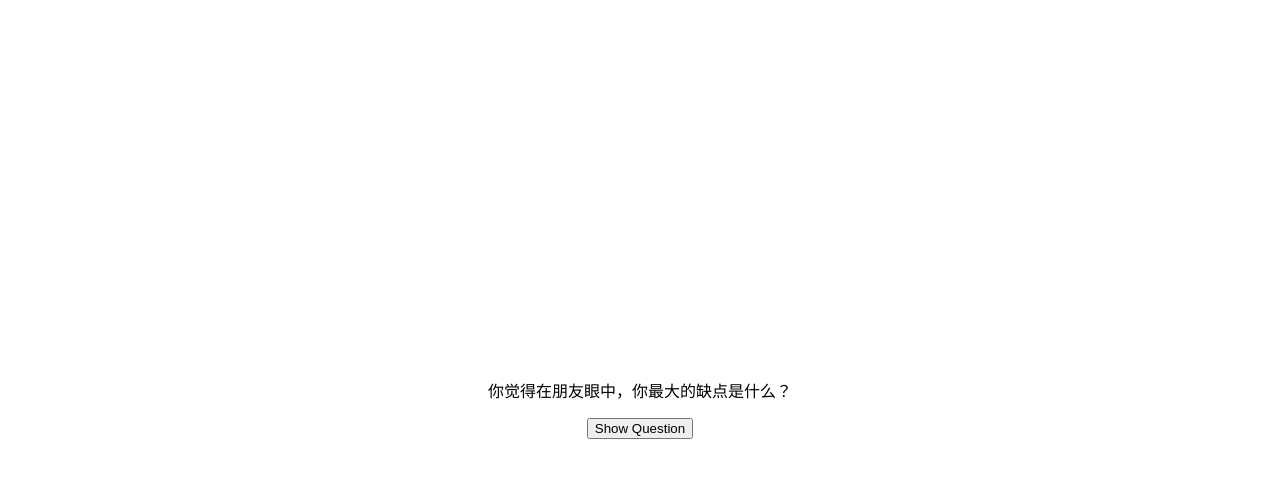
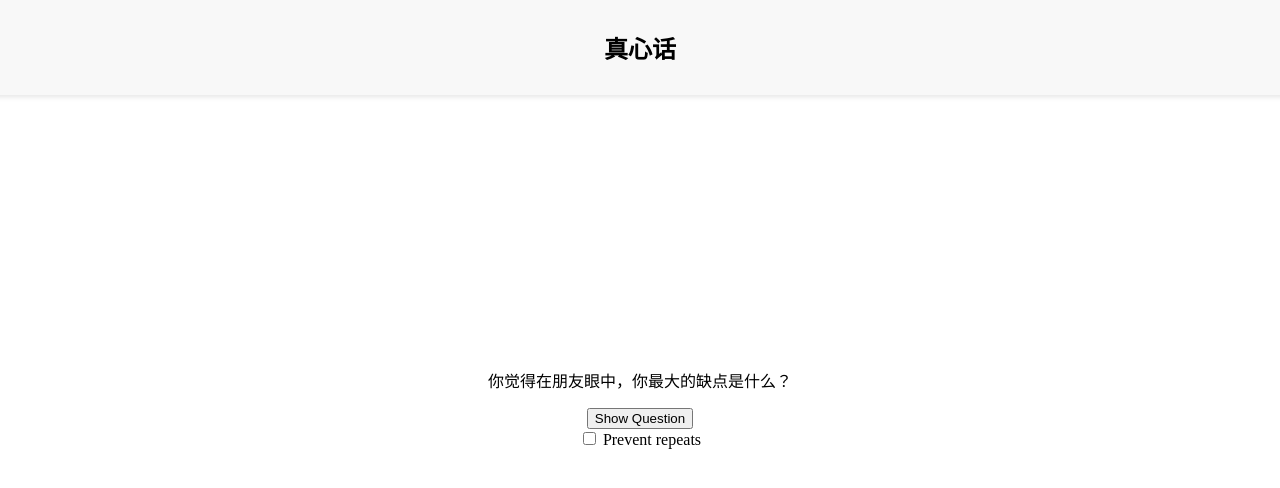
Before and after one commit to Caikun-Peng/TruthOrDare, a plain HTML site: page index.html in a window 1280 px wide. Both pictures are taken after a click on the button "Show Question". Drawn offline with Linux system fonts and the light colour scheme.

Commit message:
Add checkbox

```diff
--- a/css/styles.css
+++ b/css/styles.css
@@ -6,3 +6,20 @@ body, html {
     align-items: center;
     flex-direction: column;
 }
+
+.fixed-header {
+    position: fixed;
+    top: 0;
+    left: 50%;
+    transform: translateX(-50%);
+    padding: 10px;
+    background-color: #f8f8f8;
+    width: 100%;
+    text-align: center;
+    box-shadow: 0px 2px 5px rgba(0, 0, 0, 0.1);
+}
+
+.content {
+    /* margin-top: 100px;  */
+    text-align: center;
+}
--- a/index.html
+++ b/index.html
@@ -1,20 +1,31 @@
 <!DOCTYPE html>
 <html lang="en">
+
 <head>
     <meta charset="UTF-8">
     <meta name="viewport" content="width=device-width, initial-scale=1.0">
     <title>Truth</title>
     <link rel="stylesheet" href="css/styles.css">
 </head>
+
 <body>
-    <div id="random-result">
-        <!-- The random result will be injected here after button click -->
+    <div class="fixed-header">
+        <h2>真心话</h2>
     </div>
+    <div class="content">
+        <div id="random-result">
+            <!-- The random result will be injected here after button click -->
+        </div>
 
-    <div>
-        <button id="show-random-value">Show Question</button>
+        <div>
+            <button id="show-random-value">Show Question</button>
+        </div>
+        <label>
+            <input type="checkbox" id="prevent-repeats"> Prevent repeats
+        </label>
     </div>
     <!-- 引用外部的 JavaScript 文件 -->
     <script src="js/main.js"></script>
 </body>
+
 </html>
--- a/js/main.js
+++ b/js/main.js
@@ -1,22 +1,33 @@
 const baseUrl = window.location.origin + window.location.pathname.substring(0, window.location.pathname.lastIndexOf('/') + 1);
 const jsonFilePath = `${baseUrl}data/Truth.json`;
 console.log(jsonFilePath);
+
+const selectedKeys = new Set();
 
 function injectRandomValue() {
     fetch(jsonFilePath)
         .then(response => response.json())
         .then(data => {
-            // 获取所有的键（数字）
             const keys = Object.keys(data);
 
-            // 随机选择一个键
-            const randomKey = keys[Math.floor(Math.random() * keys.length)];
+            const preventRepeats = document.getElementById('prevent-repeats').checked;
 
-            // 获取该键对应的值
+            if (preventRepeats && selectedKeys.size === keys.length) {
+                selectedKeys.clear();
+            }
+
+            let randomKey;
+            do {
+                randomKey = keys[Math.floor(Math.random() * keys.length)];
+            } while (preventRepeats && selectedKeys.has(randomKey));
+
+            if (preventRepeats) {
+                selectedKeys.add(randomKey);
+            }
+
             const randomValue = data[randomKey];
             console.log(randomValue);
 
-            // 注入到 HTML 页面
             const resultDiv = document.getElementById('random-result');
             resultDiv.innerHTML = `
                 <p>${randomValue}</p>
@@ -25,5 +36,4 @@ function injectRandomValue() {
         .catch(error => console.error('Error fetching or parsing data:', error));
 }
 
-// 为按钮添加点击事件监听器
 document.getElementById('show-random-value').addEventListener('click', injectRandomValue);
```
